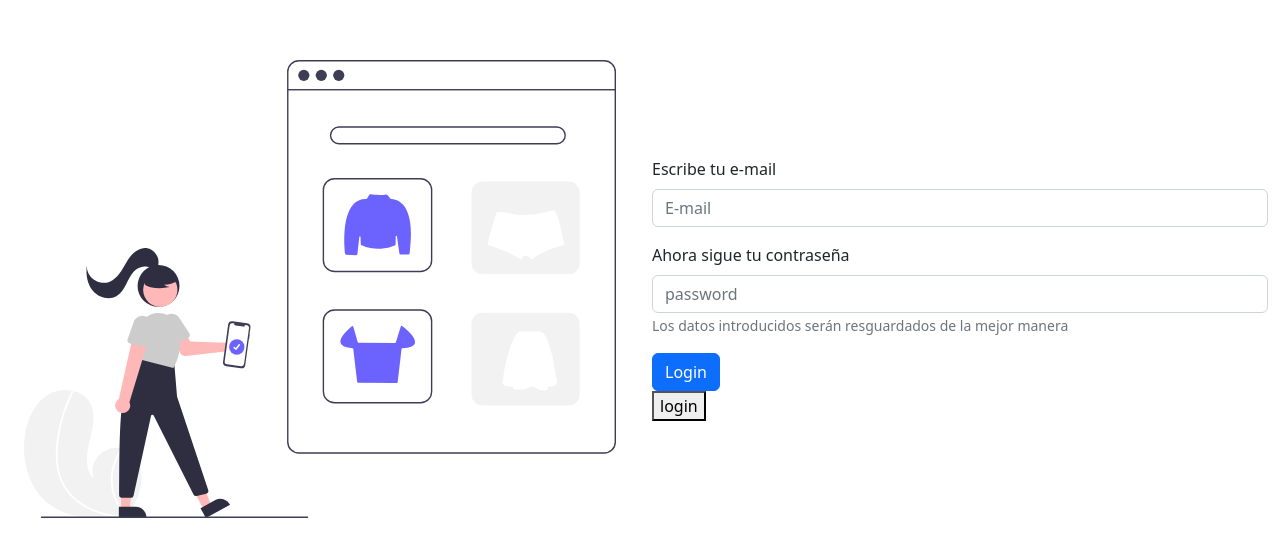
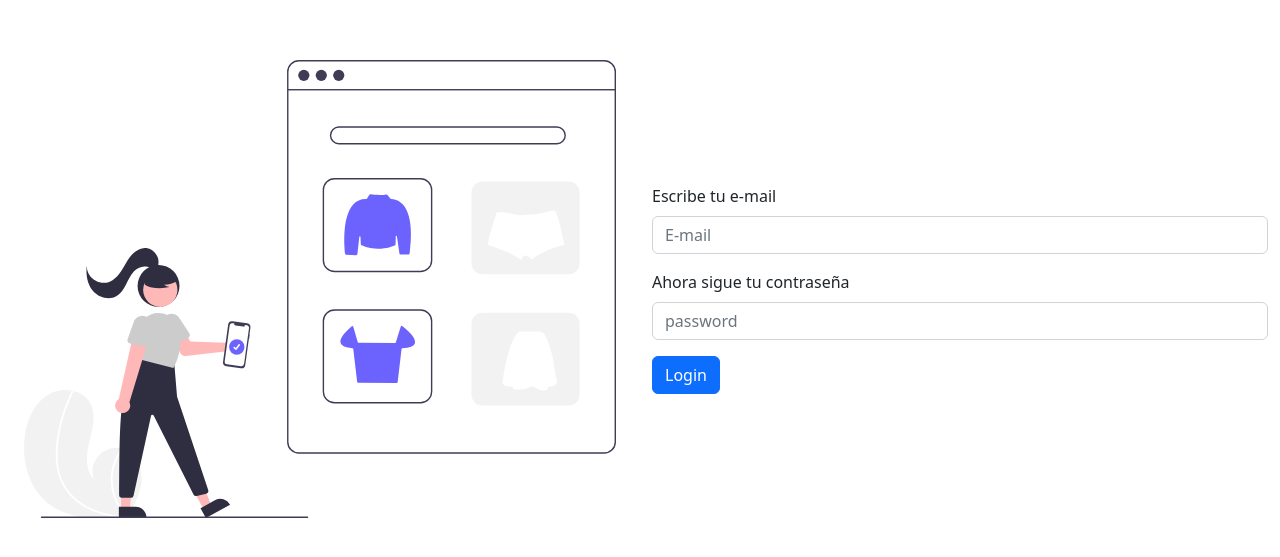
Before and after one commit to StovMedina/blu-front-end, a React (Create React App) app: page /login in a window 1280 px wide. Shown: the part 111-668 px from the top of the page. Built offline with nearby package versions, Linux system fonts and the light colour scheme.

Commit message:
fixing connection to DB

```diff
--- a/src/components/Forms/BluInput.js
+++ b/src/components/Forms/BluInput.js
@@ -15,7 +15,7 @@ const BluInput = (props) => {
         placeholder={props.placeholder}
         value={props.value}
       />
-      <Form.Text className="text-muted">{props.text}</Form.Text>
+      <Form.Text className="text-danger">{props.text}</Form.Text>
     </Form.Group>
   );
 };
--- a/src/pages/Login/LogIn.js
+++ b/src/pages/Login/LogIn.js
@@ -9,7 +9,6 @@ import schema from "../../schemas/loginSchema";
 
 const LogIn = () => {
   const handleOnSubmit = (values) => {
-    debugger;
     console.log(values);
   };
 
@@ -47,18 +46,22 @@ const LogIn = () => {
               placeholder="E-mail"
               value={formik.values.email}
               actionOnChange={formik.handleChange}
+              text={formik.errors.email}
             />
             <BluInput
               name="password"
               label="Ahora sigue tu contraseña"
               type="password"
               placeholder="password"
-              text="Los datos introducidos serán resguardados de la mejor manera"
+              text={formik.errors.password}
               value={formik.values.password}
               actionOnChange={formik.handleChange}
             />
-            <BluButton text="Login" type="submit" />
-            <button type="submit">login</button>
+            <BluButton
+              text="Login"
+              type="submit"
+              href="https://api.aanexo.com/users/sign-up"
+            />
           </Form>
         </div>
       </div>
--- a/src/schemas/loginSchema.js
+++ b/src/schemas/loginSchema.js
@@ -1,9 +1,14 @@
 import * as yup from "yup";
 
 const passwordRules = /^(?=.*\d)(?=.*[a-z])(?=.*[A-Z]).{5,}$/;
+const emailRules = /^[^\s@]+@[^\s@]+\.[^\s@]+$/;
 
 const schema = yup.object().shape({
-  email: yup.string().email().required("Introduce un email valido"),
+  email: yup
+    .string()
+    .email("El email no es valido")
+    .required("Introduce un email valido")
+    .matches(emailRules),
   password: yup
     .string()
     .required("Por favor, introduce tu contraseña")
```
